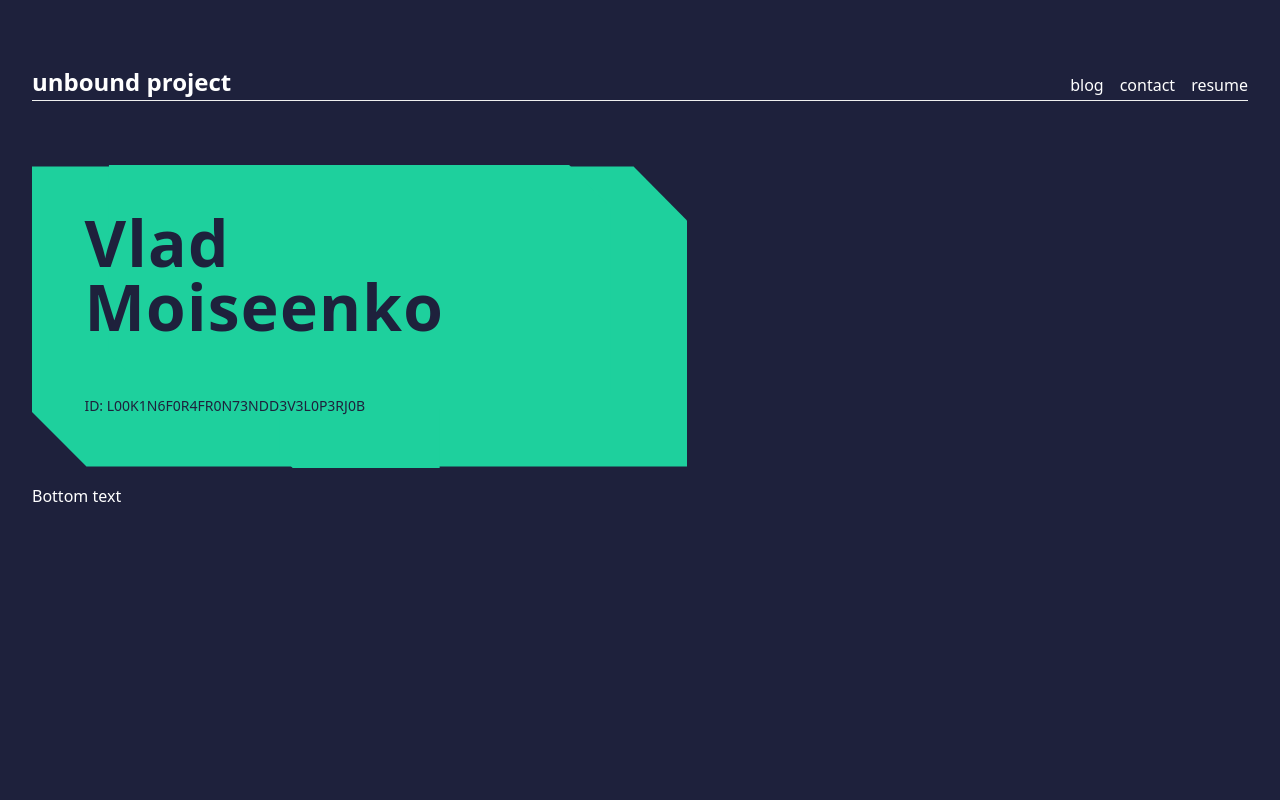
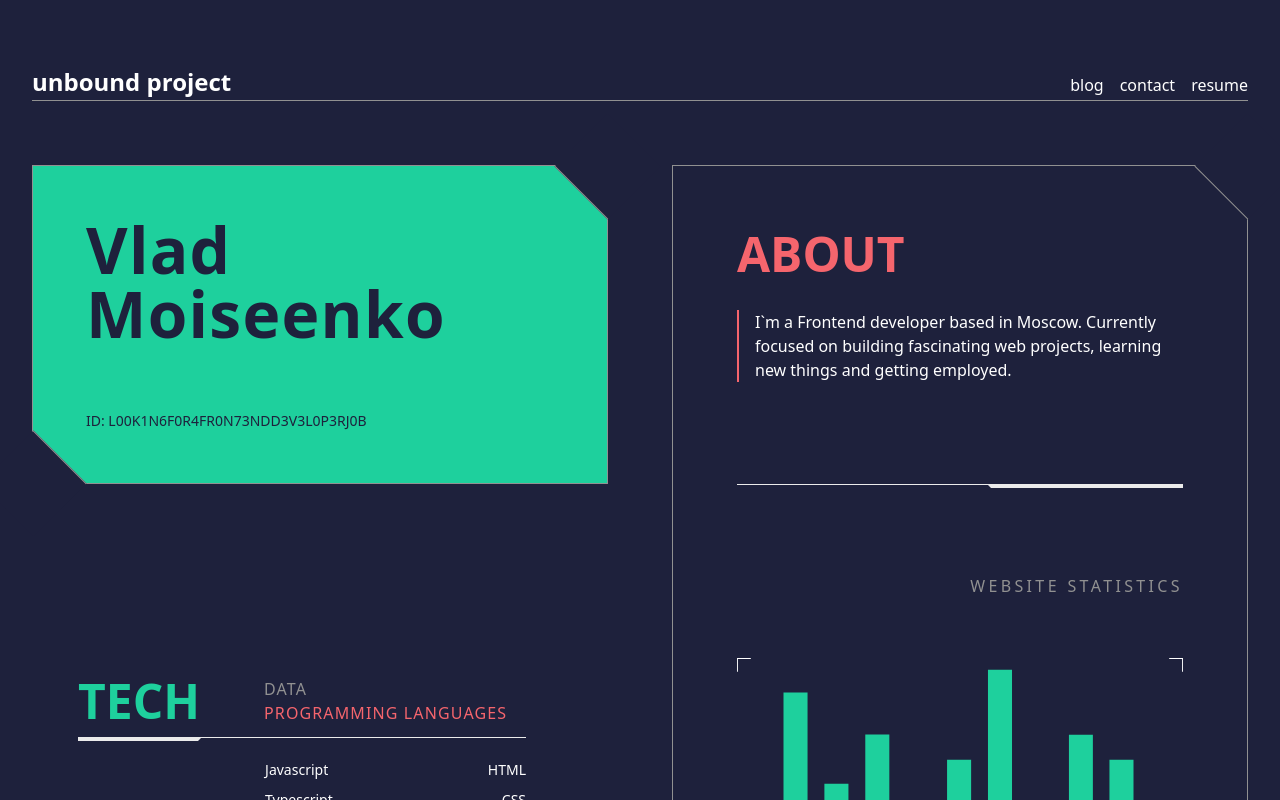
Before and after one commit to B0und/PersonalWebsite, a Next.js app: page / in a window 1280 px wide. Shown: the top 800 px of the page. Built offline with nearby package versions, Linux system fonts and the light colour scheme.

Commit message:
grid hero section

```diff
--- a/components/About.tsx
+++ b/components/About.tsx
@@ -18,10 +18,11 @@ const Header = styled.h2`
   font-size: ${48 / 16}rem;
   text-transform: uppercase;
   width: fit-content;
+  padding-bottom: 20px;
 `;
 
 const Text = styled.p`
-  max-width: 45ch;
+  /* max-width: 50ch; */
 
   border-left: 2px solid var(--color-primary-red);
   padding-left: 16px;
--- a/components/Footer.tsx
+++ b/components/Footer.tsx
@@ -1,7 +1,10 @@
 import * as React from "react";
+import styled from "styled-components";
 
 const Footer: React.FC = () => {
-  return <div>Bottom text</div>;
+  return <Text>Bottom text</Text>;
 };
-
+const Text = styled.p`
+  text-align: center;
+`;
 export default Footer;
--- a/components/GlobalStyles.tsx
+++ b/components/GlobalStyles.tsx
@@ -76,8 +76,11 @@ export const GlobalStyles = createGlobalStyle`
     // silence the warning
     --reach-dialog: 1;
 
-    --color-border: #f0f0f0;
+    --color-border: #919191;
     --color-background : #1E213C;
+    --color-primary-red: #F5656D;
+    --color-primary-green: #1ED09D;
+
   }
 `;
 
--- a/components/Layout.tsx
+++ b/components/Layout.tsx
@@ -1,3 +1,4 @@
+import styled from "styled-components";
 import Footer from "./Footer";
 import Navbar from "./Navbar";
 
@@ -5,10 +6,13 @@ const Layout: React.FC = ({ children }) => {
   return (
     <>
       <Navbar />
-      <main>{children}</main>
+      <StyledMain>{children}</StyledMain>
       <Footer />
     </>
   );
 };
+const StyledMain = styled.main`
+  /* height: 100%; */
+`;
 
 export default Layout;
--- a/components/MainCard.tsx
+++ b/components/NameCard.tsx
@@ -1,36 +1,29 @@
 import React from "react";
 import styled from "styled-components";
+import { BorderWrapper } from "./WrapperBorder";
 
-const MainCard = () => {
+const NameCard = () => {
   return (
-    <Wrapper>
+    <CustomWrapper>
       <Name>
         Vlad <br /> Moiseenko
       </Name>
       <IdText>id: l00k1n6f0r4fr0n73ndd3v3l0p3rj0b</IdText>
-    </Wrapper>
+    </CustomWrapper>
   );
 };
 
-const Wrapper = styled.div`
-  background: url("/main-card.svg") no-repeat;
-  background-position: center;
-  background-size: 100% 100%;
+const CustomWrapper = styled(BorderWrapper)`
+  grid-area: name-card;
+  /* align-self: start; */
 
-  max-width: 655px;
-
-  display: flex;
-  flex-direction: column;
-
-  /* svg width / height */
-  aspect-ratio: 655/300;
-  margin-bottom: 16px;
+  background: var(--color-primary-green);
+  padding-left: 53px;
 `;
 
 const IdText = styled.p`
   text-transform: uppercase;
-  padding-left: 8%;
-  padding-bottom: 8%;
+  margin-top: 64px;
 
   font-size: clamp(0.25rem, calc(0.5rem + ((1vw - 3.75px) * 1.8462)), 0.875rem);
   min-height: 0vw; /* safari fluid bug fix */
@@ -40,10 +33,6 @@ const IdText = styled.p`
 `;
 
 const Name = styled.h1`
-  padding-top: 7%;
-  padding-left: 8%;
-  padding-bottom: 8.5%;
-
   font-size: clamp(2.25rem, calc(2.25rem + ((1vw - 3.75px) * 8.6154)), 4rem);
   min-height: 0vw; /* safari fluid bug fix */
 
@@ -53,4 +42,4 @@ const Name = styled.h1`
   background: inherit;
   color: var(--color-background);
 `;
-export default MainCard;
+export default NameCard;
--- a/components/Skills.tsx
+++ b/components/Skills.tsx
@@ -39,6 +39,8 @@ const Skills = () => {
   );
 };
 const Wrapper = styled.div`
+  grid-area: skills;
+
   display: flex;
   flex-direction: column;
   max-width: fit-content;
--- a/components/WrapperBorder.tsx
+++ b/components/WrapperBorder.tsx
@@ -2,22 +2,26 @@ import * as React from "react";
 import styled from "styled-components";
 
 const WrapperBorder: React.FC = ({ children }) => {
-  return <Wrapper>{children}</Wrapper>;
+  return <BorderWrapper>{children}</BorderWrapper>;
 };
 
-const Wrapper = styled.div`
+export const BorderWrapper = styled.div`
   position: relative;
 
   border: 1px solid var(--color-border);
 
+  /* min-width: 0; */
   height: fit-content;
   display: flex;
   flex-direction: column;
 
-  padding: 36px;
-  margin-top: 36px;
+  --wrapper-padding: 64px;
+  padding: var(--wrapper-padding);
+  padding-top: calc(var(--wrapper-padding) - 12px);
+  padding-bottom: calc(var(--wrapper-padding) - 12px);
 
-  max-width: 655px;
+  /* max-width: 655px; */
+  /* height: fit-content; */
 
   &:before {
     --square-size: 75px;
--- a/pages/index.tsx
+++ b/pages/index.tsx
@@ -2,9 +2,13 @@ import type { NextPage } from "next";
 import Head from "next/head";
 import Image from "next/image";
 import styled from "styled-components";
+import About from "../components/About";
 import Layout from "../components/Layout";
-import MainCard from "../components/MainCard";
+import NameCard from "../components/NameCard";
 import MaxWidthWrapper from "../components/MaxWidthWrapper";
+import Separator from "../components/Separator";
+import Skills from "../components/Skills";
+import WrapperBorder from "../components/WrapperBorder";
 
 /**
  * Home: The Landing page of the web app
@@ -12,12 +16,66 @@ import MaxWidthWrapper from "../components/MaxWidthWrapper";
  */
 const Home: NextPage = () => {
   return (
-    <MaxWidthWrapper className="ml-auto mr-auto max-w-[1386px] pl-4 pr-4 ">
+    <MaxWidthWrapper>
       <Layout>
-        <MainCard />
+        <MainGrid>
+          <NameCard />
+          <Skills />
+          <AboutSection>
+            <About />
+            <SpacedSeparator
+              color="#ebebeb"
+              subLineWidth="43%"
+              subLineHeight="3px"
+              lineSide="right"
+            />
+            <StatsTitle>website statistics</StatsTitle>
+            <Image
+              src="/graphic.svg"
+              alt="Fake data display, but it looks cool"
+              height={308}
+              width={485}
+            />
+          </AboutSection>
+        </MainGrid>
       </Layout>
     </MaxWidthWrapper>
   );
 };
 
+const MainGrid = styled.div`
+  display: grid;
+  grid-template-rows: 400px 1fr;
+  grid-template-columns: 1fr 1fr;
+  grid-template-areas:
+    "name-card about"
+    "skills about";
+
+  column-gap: 64px;
+  row-gap: 100px;
+
+  margin-bottom: 64px;
+`;
+
+const AboutSection = styled(WrapperBorder)`
+  grid-area: about;
+`;
+
+const SpacedSeparator = styled(Separator)`
+  margin-top: 102px;
+  margin-bottom: 86px;
+  /* margin-bottom: auto; */
+`;
+
+const StatsTitle = styled.p`
+  text-align: right;
+  font-size: ${16 / 16}rem;
+  text-transform: uppercase;
+
+  letter-spacing: 0.21em;
+  color: var(--color-border);
+  /* margin-top: auto; */
+  margin-bottom: 60px;
+`;
+
 export default Home;
```
Also changed, not shown: public/graphic.svg (added).
